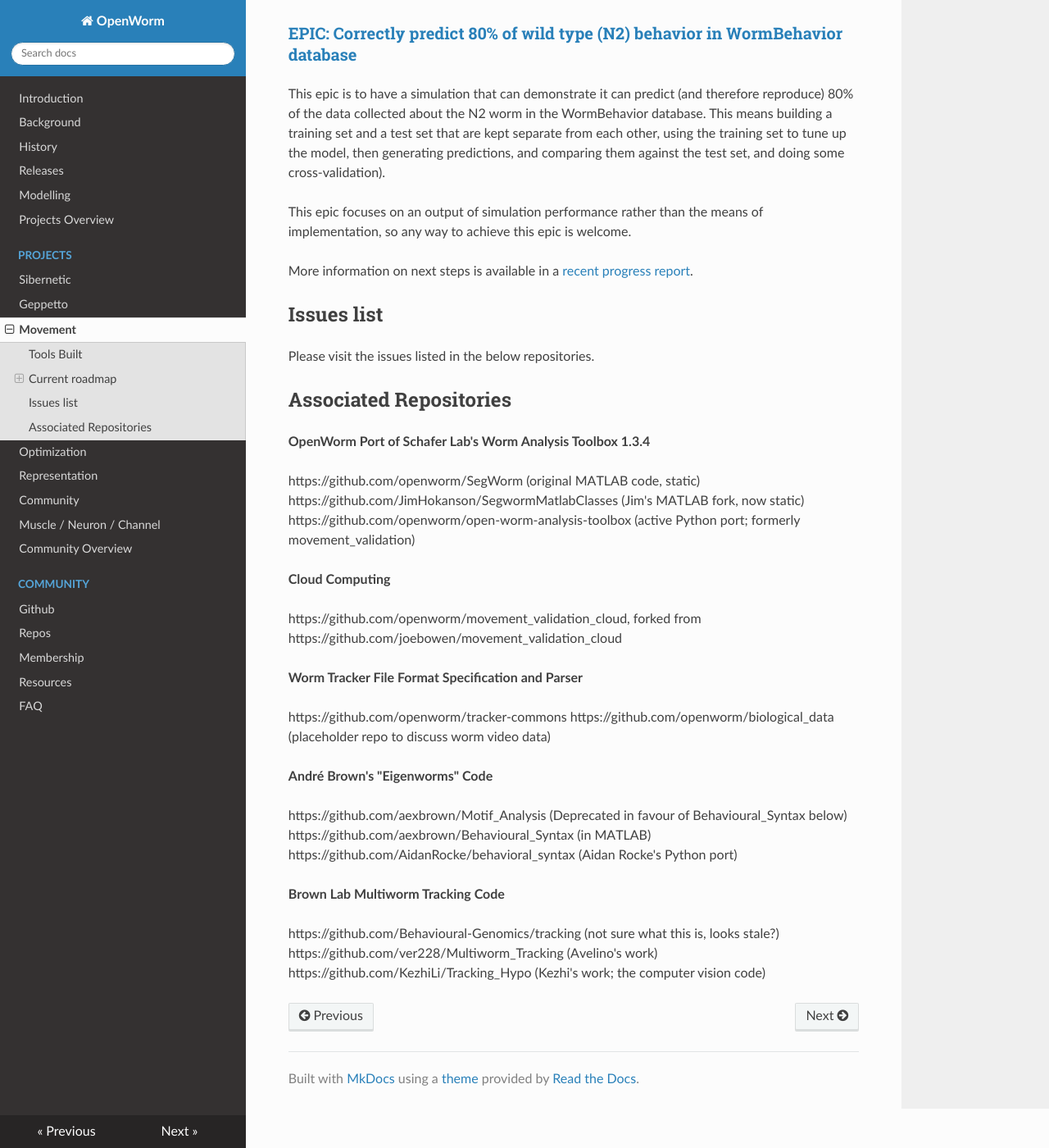
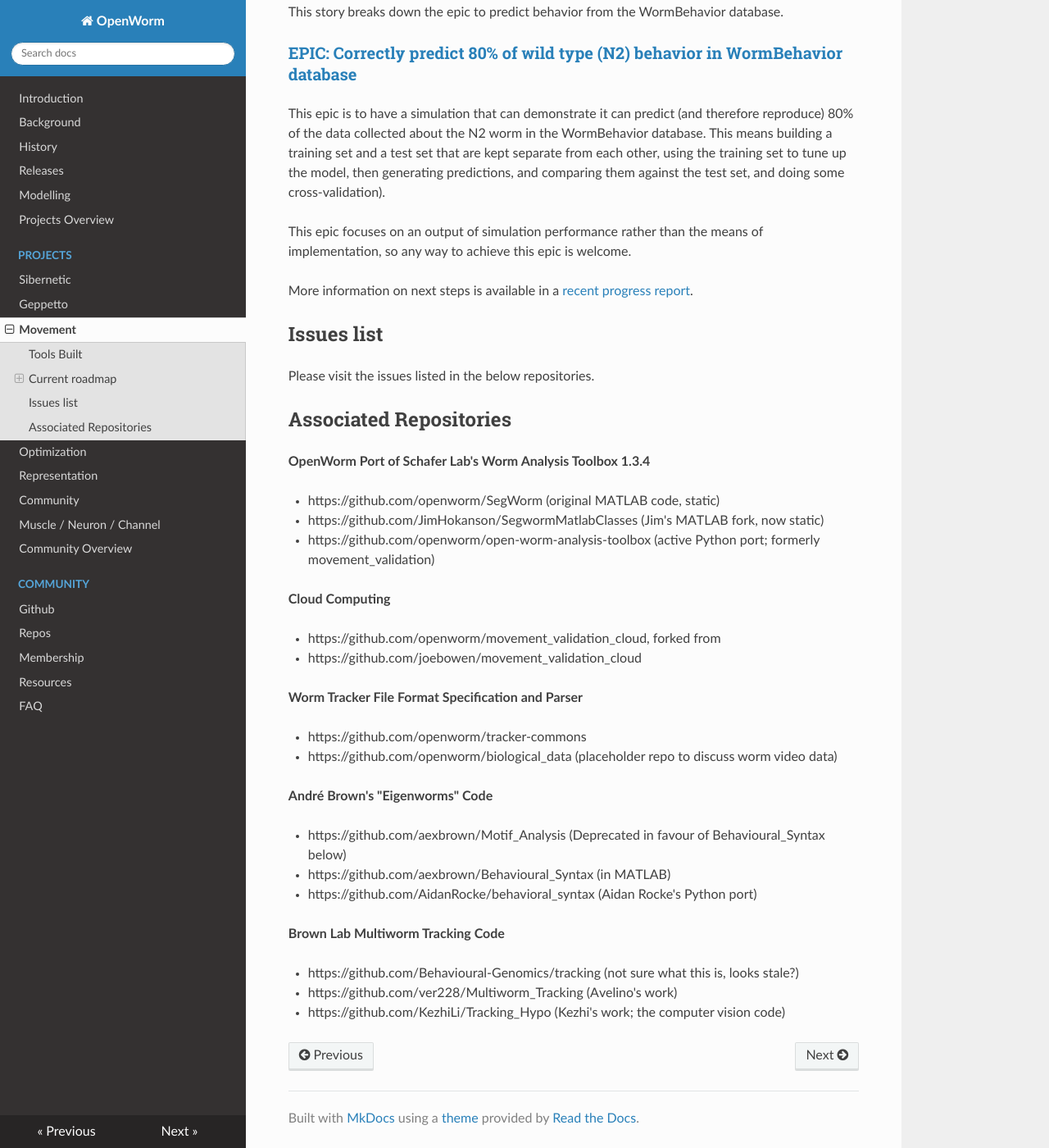
Before and after one commit to openworm/openworm_docs, an MkDocs documentation site: the page built from docs/Projects/worm-movement.md, in a window 1280 px wide and 1400 px high, scrolled down 823 px. Shown: the whole window at 82% size. Built offline with MkDocs 1.6.1, drawn with Linux system fonts in a browser that asks for light colours; nearby versions of some CDN libraries; old or Windows-style settings are respelled for this version of MkDocs.

Commit message:
Fixed bullet points

```diff
--- a/docs/Projects/worm-movement.md
+++ b/docs/Projects/worm-movement.md
@@ -8,8 +8,9 @@
 
 Tools Built
 -----------
-[Open Worm Analysis Toolbox](https://github.com/openworm/open-worm-analysis-toolbox)
-[Tracker-Commons file format](https://github.com/openworm/tracker-commons/)
+
+- [Open Worm Analysis Toolbox](https://github.com/openworm/open-worm-analysis-toolbox)
+- [Tracker-Commons file format](https://github.com/openworm/tracker-commons/)
 
 For more information, please visit the above pages.
 
@@ -42,28 +43,28 @@
 
 **OpenWorm Port of Schafer Lab's Worm Analysis Toolbox 1.3.4**
 
-https://github.com/openworm/SegWorm  (original MATLAB code, static)
-https://github.com/JimHokanson/SegwormMatlabClasses  (Jim's MATLAB fork, now static)
-https://github.com/openworm/open-worm-analysis-toolbox  (active Python port; formerly movement_validation)
+- https://github.com/openworm/SegWorm  (original MATLAB code, static)
+- https://github.com/JimHokanson/SegwormMatlabClasses  (Jim's MATLAB fork, now static)
+- https://github.com/openworm/open-worm-analysis-toolbox  (active Python port; formerly movement_validation)
 
 **Cloud Computing**
 
-https://github.com/openworm/movement_validation_cloud, forked from
-https://github.com/joebowen/movement_validation_cloud
+- https://github.com/openworm/movement_validation_cloud, forked from
+- https://github.com/joebowen/movement_validation_cloud
 
 **Worm Tracker File Format Specification and Parser**
 
-https://github.com/openworm/tracker-commons
-https://github.com/openworm/biological_data   (placeholder repo to discuss worm video data)
+- https://github.com/openworm/tracker-commons
+- https://github.com/openworm/biological_data   (placeholder repo to discuss worm video data)
 
 **André Brown's "Eigenworms" Code**
 
-https://github.com/aexbrown/Motif_Analysis   (Deprecated in favour of Behavioural_Syntax below)
-https://github.com/aexbrown/Behavioural_Syntax   (in MATLAB)
-https://github.com/AidanRocke/behavioral_syntax  (Aidan Rocke's Python port)
+- https://github.com/aexbrown/Motif_Analysis   (Deprecated in favour of Behavioural_Syntax below)
+- https://github.com/aexbrown/Behavioural_Syntax   (in MATLAB)
+- https://github.com/AidanRocke/behavioral_syntax  (Aidan Rocke's Python port)
 
 **Brown Lab Multiworm Tracking Code**
 
-https://github.com/Behavioural-Genomics/tracking   (not sure what this is, looks stale?)
-https://github.com/ver228/Multiworm_Tracking    (Avelino's work)
-https://github.com/KezhiLi/Tracking_Hypo   (Kezhi's work; the computer vision code)
+- https://github.com/Behavioural-Genomics/tracking   (not sure what this is, looks stale?)
+- https://github.com/ver228/Multiworm_Tracking    (Avelino's work)
+- https://github.com/KezhiLi/Tracking_Hypo   (Kezhi's work; the computer vision code)
```
